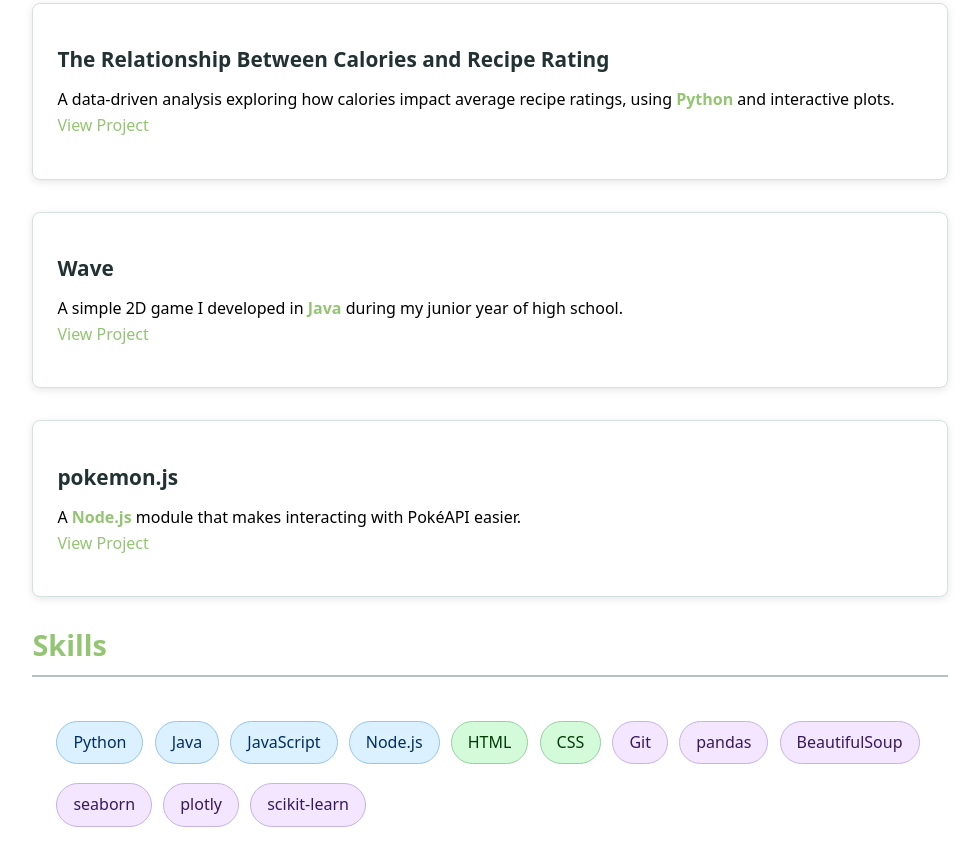
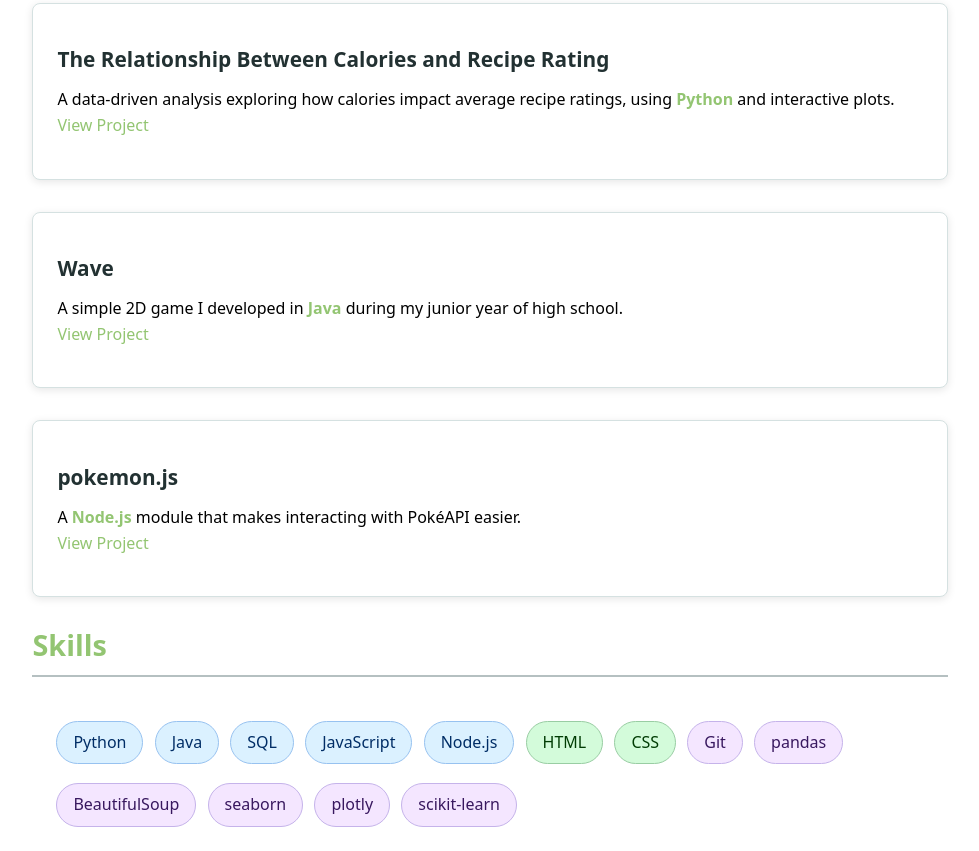
Before and after one commit to musubi3/dsc106-portfolio, a plain HTML site: page resume/index.html in a window 1280 px wide. Shown: the part 1079-1930 px from the top of the page, without its empty margins (150-1129 px from the left). Drawn offline with Linux system fonts and the light colour scheme.

Commit message:
Updated Resume

```diff
--- a/resume/index.html
+++ b/resume/index.html
@@ -101,6 +101,7 @@
             <ul class="skills-list">
                 <li class="skill-tag skill-programming">Python</li>
                 <li class="skill-tag skill-programming">Java</li>
+                <li class="skill-tag skill-programming">SQL</li>
                 <li class="skill-tag skill-programming">JavaScript</li>
                 <li class="skill-tag skill-programming">Node.js</li>
                 <li class="skill-tag skill-web">HTML</li>
```
